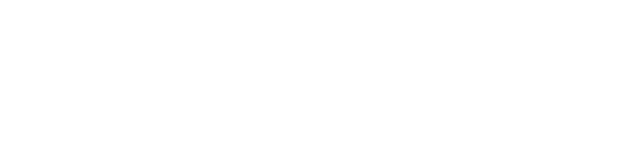
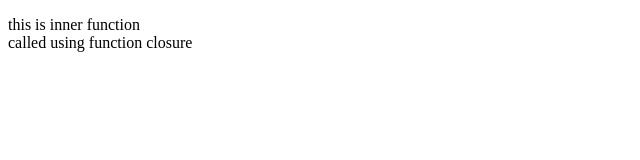
Before and after one commit to Jp8125/js, a plain HTML site: page mod3/pr6.html in a window 1280 px wide. Shown: the whole page, without its empty margins (0-640 px from the left). Drawn offline with Linux system fonts and the light colour scheme.

Commit message:
files modified

```diff
--- a/mod3/pr6.html
+++ b/mod3/pr6.html
@@ -7,6 +7,18 @@
     <title>function closure</title>
 </head>
 <body>
-
+    <p id="d"></p>
+    <script>
+        function outer(){
+            var x="demo"
+            function inner(){
+                console.log(x)
+                document.getElementById("d").innerHTML="this is inner function<br> called  using  function closure"
+            }
+            return inner;
+        }
+        var closure=outer();
+        closure();
+    </script>
 </body>
 </html>
```
Also changed, not shown: mod3/pr7.html (+4 -2 lines).
